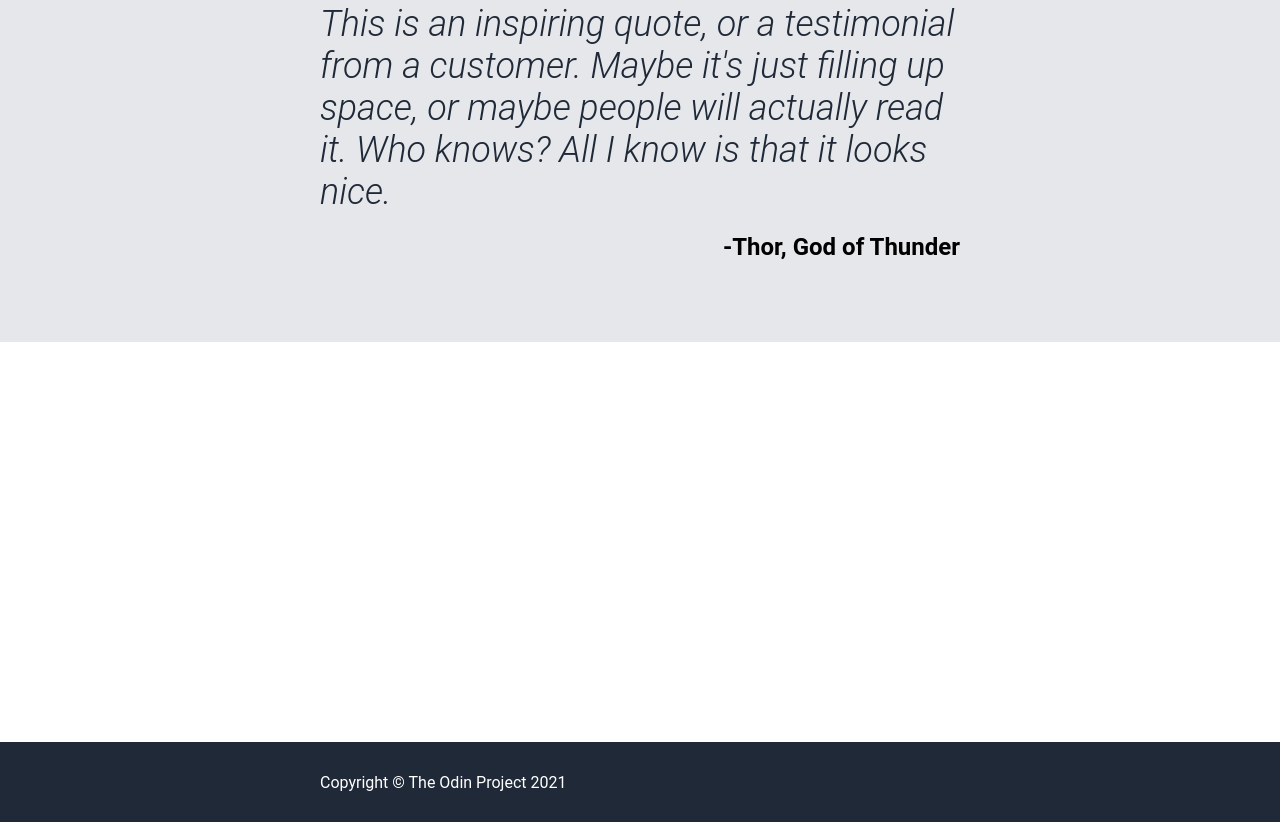
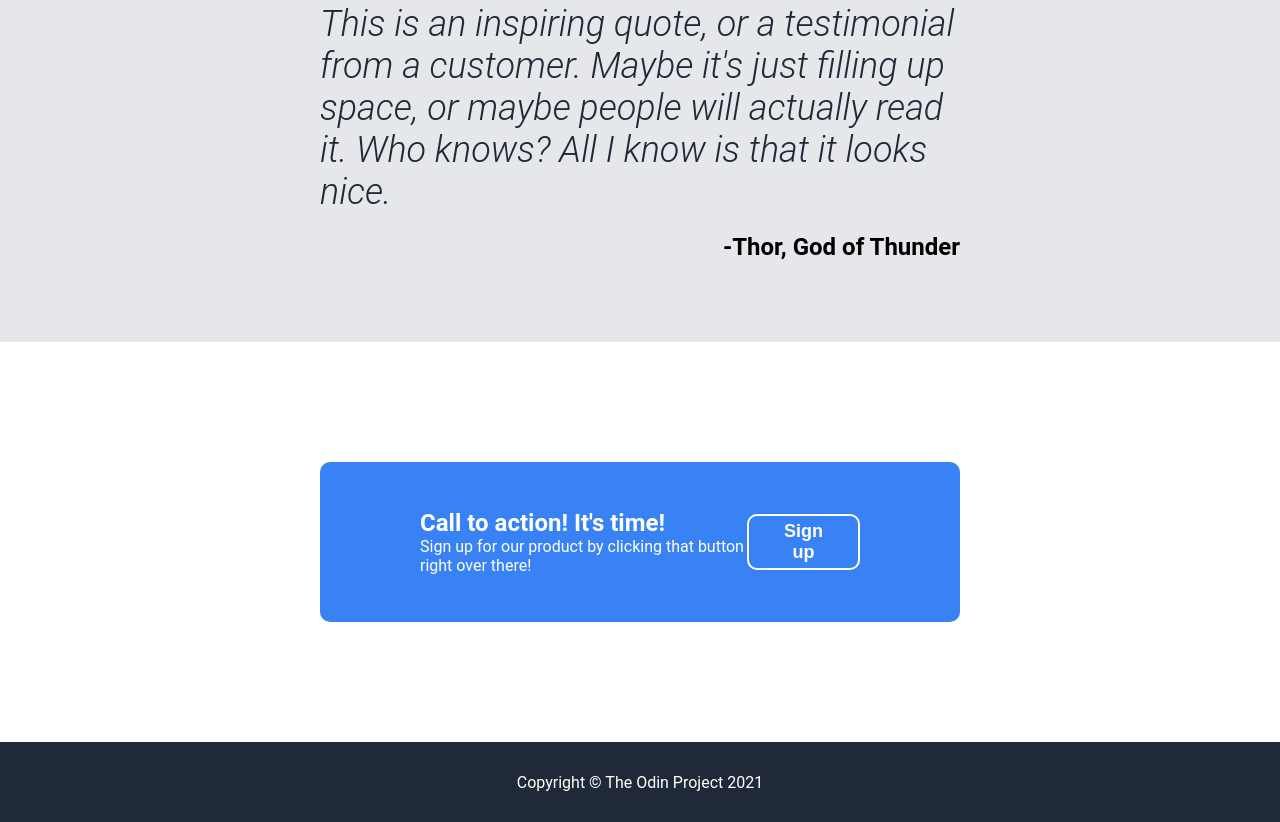
Before and after one commit to manfred0912/landing-page, a plain HTML site: page index.html in a window 1280 px wide. Shown: the part 938-1760 px from the top of the page. Drawn offline with Linux system fonts and the light colour scheme.

Commit message:
final panels to be completed and styled

```diff
--- a/index.html
+++ b/index.html
@@ -41,10 +41,12 @@
                 </div>
             </div>
             <div class="fourth">
-                <div>
-                    <div></div>
-                    <div></div>
-                    <div></div>
+                <div class="blue-action">
+                    <div>
+                        <h2>Call to action! It's time!</h2>
+                        <p>Sign up for our product by clicking that button right over there!</p>
+                    </div>
+                    <button>Sign up</button>
                 </div>
             </div>
         </div>
--- a/styles.css
+++ b/styles.css
@@ -20,7 +20,7 @@ li p {
   text-align: center;
 }
 
-button {
+.style2 button {
   background-color: #3882f6;
   color: white;
   border-radius: 10px;
@@ -44,7 +44,7 @@ button {
 .footer {
   height: 80px;
   display: flex;
-  justify-content: space-between;
+  justify-content: center;
   align-items: center;
   color: white;
 }
@@ -153,3 +153,36 @@ button {
   color: #1f2937;
   font-weight: 300;
 }
+
+.fourth {
+    display: flex;
+    justify-content: center;
+    align-items: center;
+}
+
+.fourth h2 {
+    margin: 0;
+    padding: 0;
+}
+
+.blue-action {
+    background-color: #3882f6;
+    color: white;
+    display: flex;
+    justify-content: space-between;
+    align-items: center;
+    border-radius: 10px;
+    width: 100%;
+    height: 30%;
+    padding: 20px 100px;
+}
+
+.blue-action button {
+    background-color: #3882f6;
+    color: white;
+    border: 2px solid white;
+    border-radius: 10px;
+    font-size: 18px;
+    padding: 5px 30px;
+    font-weight: 600;
+}
```
